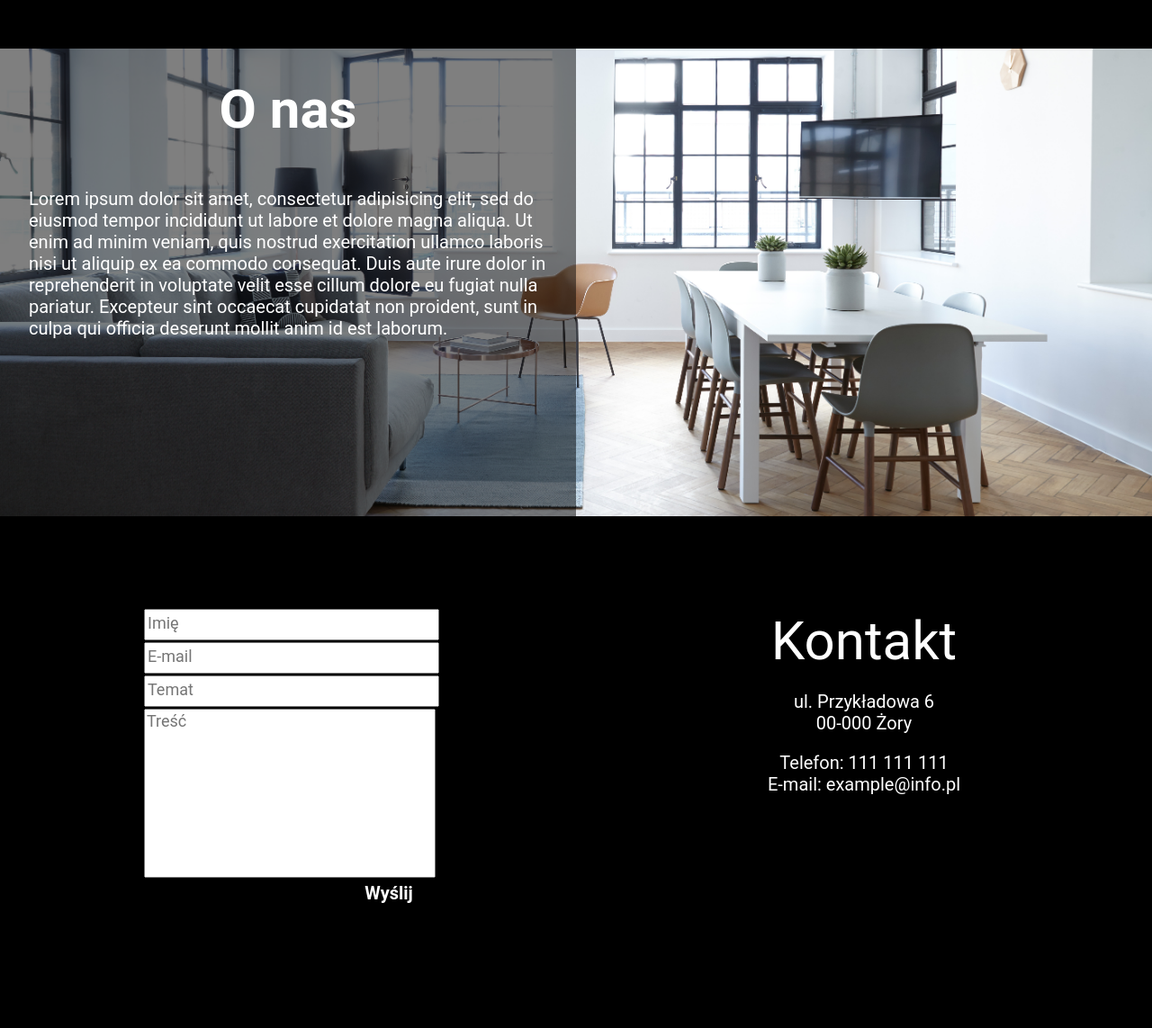
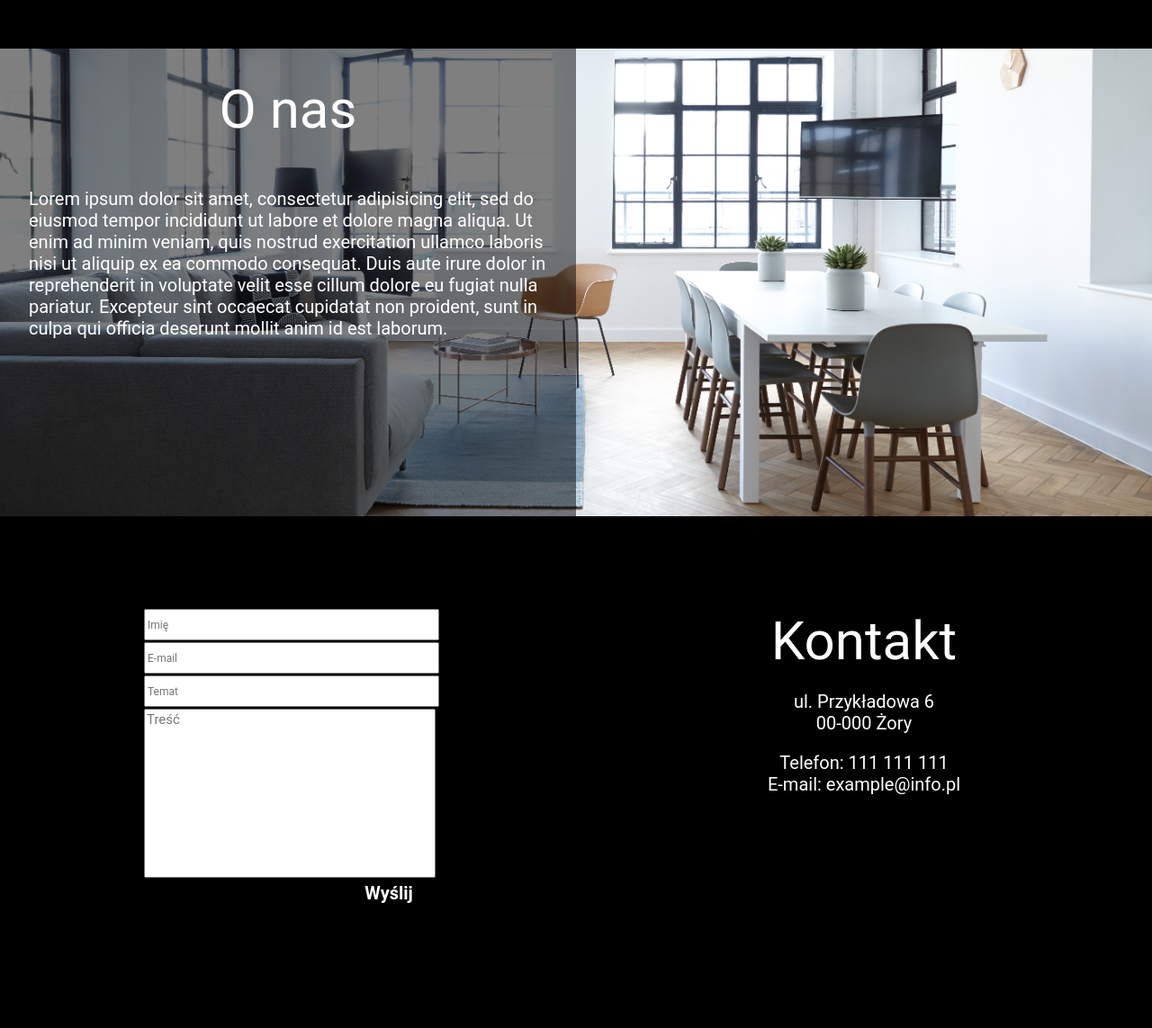
Before and after one commit to Karmazpi/Meblomex, a PHP site: page / in a window 1280 px wide. Shown: the part 820-1963 px from the top of the page at 90% size. Run offline with PHP 8.4, Linux system fonts and the light colour scheme.

Commit message:
małe poprawki czciąki w rozdzielczości 1366
Zmieniłem rozmiar czciąki na trochę mniejszy w placeholderze przy rozdzielczości 1366px. Litery były za duże względem iput'a.

```diff
--- a/style.css
+++ b/style.css
@@ -10,6 +10,7 @@
     }
     * {
         font-family: "Roboto", sans-serif;
+        font-weight: 400;
     }
     .parallax {
         background-attachment: fixed;
@@ -238,10 +239,10 @@
         font-size: 20px;
     }
     input::placeholder {
-        font-size: 18px;
+        font-size: 12px;
     }
     textarea::placeholder {
-        font-size: 18px;
+        font-size: 15px;
     }
 }
 @media screen and (max-width: 1200px){
```
